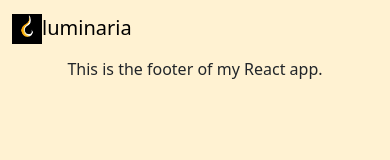
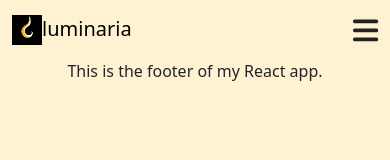
Before and after one commit to iTeam-S/luminaria, a React (Create React App) app in the folder front-luminaria/: page / in a window 390 px wide. Shown: the top 160 px of the page. Built offline with nearby package versions, Linux system fonts and the light colour scheme.

Commit message:
responsive navbar

```diff
--- a/front-luminaria/package.json
+++ b/front-luminaria/package.json
@@ -3,6 +3,9 @@
   "version": "0.1.0",
   "private": true,
   "dependencies": {
+    "@fortawesome/fontawesome-svg-core": "^6.4.0",
+    "@fortawesome/free-solid-svg-icons": "^6.4.0",
+    "@fortawesome/react-fontawesome": "^0.2.0",
     "@testing-library/jest-dom": "^5.16.5",
     "@testing-library/react": "^13.4.0",
     "@testing-library/user-event": "^13.5.0",
--- a/front-luminaria/src/App.css
+++ b/front-luminaria/src/App.css
@@ -14,9 +14,17 @@ body{
   font-family: Aventi;
 }
 
+
 .modif-drop li {
   padding-left: 5px !important;
   border: 1px solid #212121 !important;
+}
+
+.menu-bars{
+  color: #212121 !important;
+  font-size: 1.8rem !important;
+  cursor: pointer !important;
+  display: none;
 }
 
 .modif-drop-item{
@@ -31,8 +39,9 @@ body{
 }
 
 .shadow-merch{
-  box-shadow: 2px 4px 0px 2px rgba(0,0,0,0.75);
+  box-shadow: 2px 3px 0px 1px #212121 !important;
   font-family: Aventi;
+  width: 110px !important;
 }
 
 .App-logo {
--- a/front-luminaria/src/components/Header.js
+++ b/front-luminaria/src/components/Header.js
@@ -1,6 +1,20 @@
-import React from 'react';
+import React, { useRef, useState } from 'react';
+import { faBars, faLock, faXmark } from '@fortawesome/free-solid-svg-icons';
+import { FontAwesomeIcon } from '@fortawesome/react-fontawesome';
+import './respoHead.css'
 
 function Header() {
+  const menubar = useRef();
+  const [isMenuOpen, setIsMenuOpen] = useState(false);
+  const handleBar = () => {
+    setIsMenuOpen(true);
+    menubar.current.classList.toggle("HashNav");
+  }
+  const maskBar = () => {
+    setIsMenuOpen(false);
+    menubar.current.classList.toggle("HashNav");
+  }
+
   return (
     <header>
       <nav className="navbar navbar-expand-lg">
@@ -9,8 +23,9 @@ function Header() {
             <img src="./logoluminaria.jpeg" alt="Logo" width="30" height="30" className="d-inline-block align-text-top"/>
             luminaria
           </a>
+          <div className="menu-bars">{!isMenuOpen ? (<FontAwesomeIcon icon={faBars} onClick={() => handleBar()}/>) : (<FontAwesomeIcon icon={faXmark} onClick = {() => maskBar()}/>)}</div>
           </div>
-          <div className="collapse navbar-collapse" id="navbarSupportedContent">
+          <div className="HashNav navbar-collapse" ref={menubar} id="navbarSupportedContent">
           <ul className="navbar-nav me-auto mb-2 mb-lg-0">
               <li className="nav-item dropdown">
                 <a className="nav-link dropdown-toggle" href="#" role="button" data-bs-toggle="dropdown" aria-expanded="false">
@@ -37,9 +52,8 @@ function Header() {
                 <a className="nav-link">CONTACT</a>
               </li>
             </ul>
-            <form className="d-flex" role="search">
-
-              <button className="btn btn-outline-dark mx-3 shadow-merch" type="submit">MERCH</button>
+            <form className="d-flex" style={{alignItems: 'center', flexDirection: 'column'}} role="search">
+              <button className="btn btn-outline-dark mx-3 shadow-merch" type="submit">MERCH <FontAwesomeIcon icon={faLock} /></button>
             </form>
           </div>
       </nav>
--- /dev/null
+++ b/front-luminaria/src/components/respoHead.css
@@ -0,0 +1,23 @@
+@media (max-width: 768px) {
+    .menu-bars {
+        display: block;
+        font-size: 1.8rem;
+        cursor: pointer;
+    }
+
+    .HashNav {
+        display: none;
+    }
+
+    .modif-drop{
+        width: 50%;
+    }
+
+    .nav-item.dropdown{
+        display: flex;
+        flex-direction: column;
+        align-items: center;
+    }
+
+
+}
```
Also changed, not shown: 1 other file (tests, documents, lock files or other folders).
